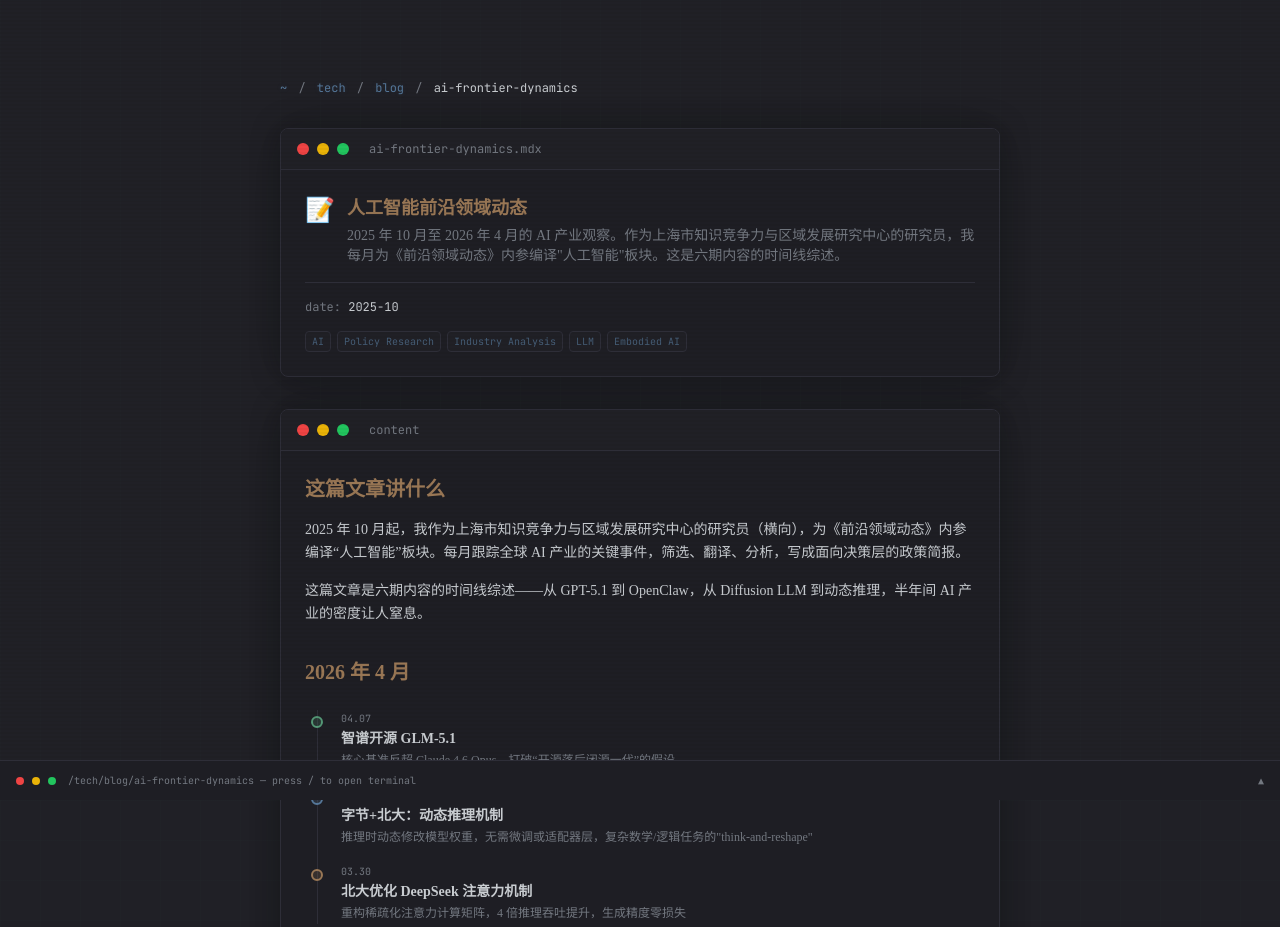
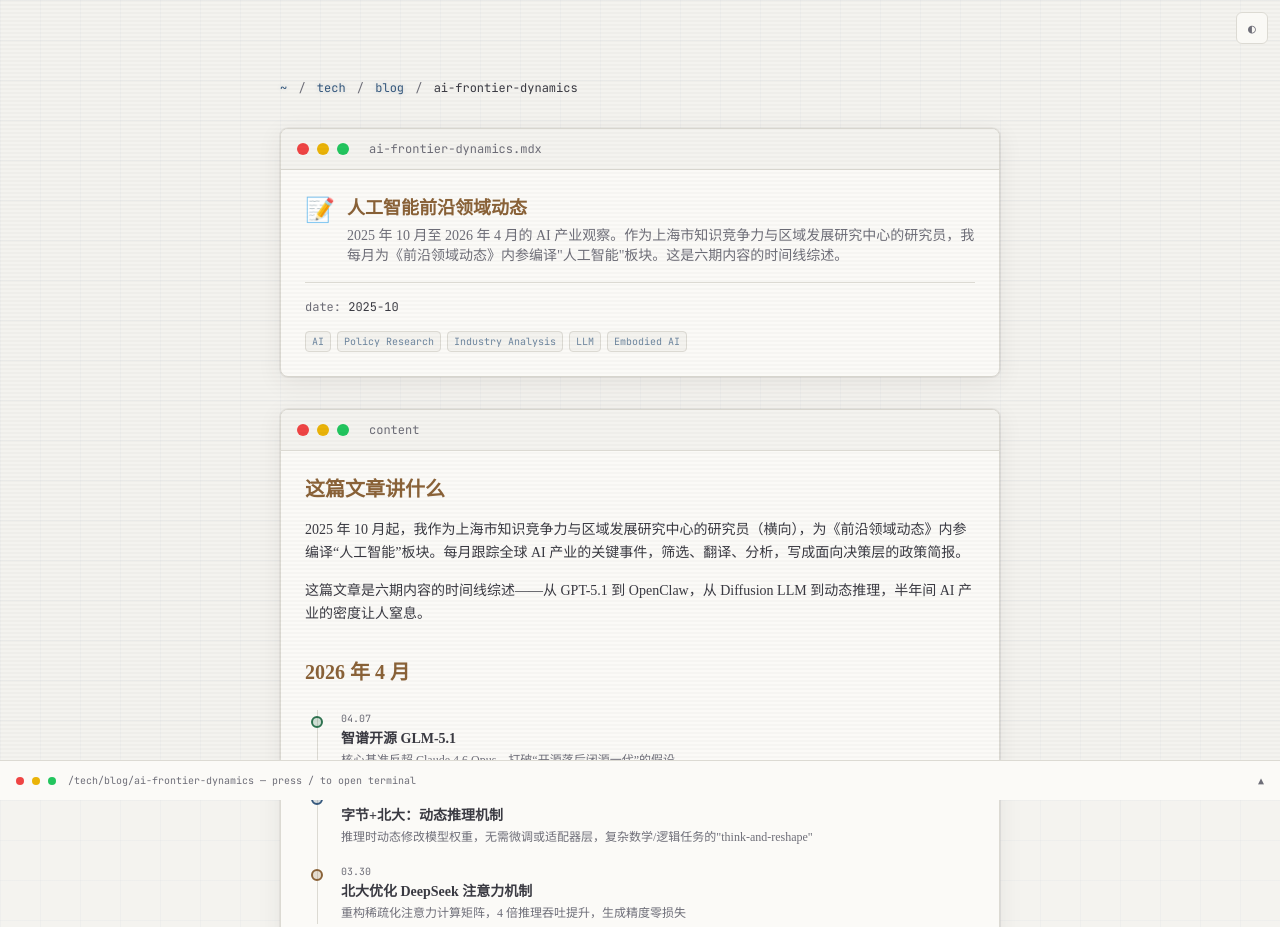
Before and after one commit to lyy0323/lyy0323.github.io, an Astro site: page /tech/blog/ai-frontier-dynamics in a window 1280 px wide. Shown: the top 927 px of the page. Built offline with nearby package versions, Linux system fonts and the light colour scheme; Astro itself is replaced by a stand-in of ours; a web font is replaced by a local one.

Commit message:
feat: add dark/light theme toggle driven by CSS variable color tokens

```diff
--- a/src/components/InteractiveTerminal.tsx
+++ b/src/components/InteractiveTerminal.tsx
@@ -167,6 +167,7 @@
     open <url>              Open external URL in browser
 
   System
+    theme [light|dark|auto] Switch color scheme (default: auto)
     date        neofetch        clear        help
 
   Operators
@@ -435,6 +436,27 @@
     case 'clear':
       return { output: ['__CLEAR__'] };
 
+    case 'theme': {
+      const apply = (window as unknown as { __setTheme?: (m: string) => void }).__setTheme;
+      const current = document.documentElement.dataset.themeMode || 'auto';
+      if (!arg) {
+        return { output: [
+          `theme: ${current}`,
+          '',
+          'usage:',
+          '  theme light    paper & ink',
+          '  theme dark     the terminal default',
+          '  theme auto     follow system setting',
+        ] };
+      }
+      if (!['light', 'dark', 'auto'].includes(arg)) {
+        return { output: [`theme: unknown mode '${arg}'`, '  modes: light | dark | auto'], error: true };
+      }
+      if (!apply) return { output: ['theme: no display attached (headless)'], error: true };
+      apply(arg);
+      return { output: [`theme → ${arg}`] };
+    }
+
     // removed standalone 'qa' — use 'grep qa index.mdx' instead
     case 'qa':
       return { output: ['qa: command moved. use:', '  grep qa index.mdx', '  grep qa index.mdx | more $N'], error: true };
--- /dev/null
+++ b/src/components/ThemeToggle.tsx
@@ -0,0 +1,49 @@
+import { useEffect, useState } from 'react';
+
+type Mode = 'auto' | 'light' | 'dark';
+
+const ORDER: Mode[] = ['auto', 'light', 'dark'];
+const FACE: Record<Mode, string> = { auto: '◐', light: '☀', dark: '☾' };
+const LABEL: Record<Mode, string> = { auto: '跟随系统', light: '亮色', dark: '暗色' };
+
+/**
+ * 三态主题切换：auto → light → dark 循环。
+ * 真正的主题状态由 BaseLayout 里的内联脚本持有（window.__setTheme），
+ * 这里只负责读它、显示图标、把点击转发过去。
+ */
+export default function ThemeToggle() {
+  const [mode, setMode] = useState<Mode>('auto');
+
+  useEffect(() => {
+    const sync = () => {
+      const current = document.documentElement.dataset.themeMode as Mode | undefined;
+      setMode(current && ORDER.includes(current) ? current : 'auto');
+    };
+    sync();
+    window.addEventListener('theme-change', sync);
+    return () => window.removeEventListener('theme-change', sync);
+  }, []);
+
+  const cycle = () => {
+    const next = ORDER[(ORDER.indexOf(mode) + 1) % ORDER.length];
+    const set = (window as unknown as { __setTheme?: (m: Mode) => void }).__setTheme;
+    if (set) set(next);
+    else setMode(next);
+  };
+
+  return (
+    <button
+      type="button"
+      onClick={cycle}
+      title={`主题：${LABEL[mode]}（点击切换）`}
+      aria-label={`当前主题：${LABEL[mode]}，点击切换`}
+      className="fixed top-3 right-3 z-[9999] grid h-8 w-8 place-items-center rounded-md
+        border border-terminal-border bg-terminal-surface/85 backdrop-blur-sm
+        text-[13px] leading-none text-terminal-muted
+        hover:text-terminal-green hover:border-terminal-green/40
+        transition-colors duration-200 select-none"
+    >
+      {FACE[mode]}
+    </button>
+  );
+}
--- a/src/pages/tech/blog/[slug].astro
+++ b/src/pages/tech/blog/[slug].astro
@@ -60,7 +60,7 @@
         <div class="terminal-dot bg-green-500"></div>
         <span class="ml-3 text-xs text-terminal-muted">content</span>
       </div>
-      <div class="p-5 sm:p-6 prose prose-invert prose-sm max-w-none
+      <div class="p-5 sm:p-6 prose dark:prose-invert prose-sm max-w-none
         prose-headings:text-terminal-amber prose-headings:font-lxgw prose-headings:font-semibold
         prose-p:text-terminal-text prose-p:font-lxgw prose-p:leading-relaxed
         prose-strong:text-terminal-green
--- a/src/pages/tech/projects/[slug].astro
+++ b/src/pages/tech/projects/[slug].astro
@@ -115,7 +115,7 @@
         <div class="terminal-dot bg-green-500"></div>
         <span class="ml-3 text-xs text-terminal-muted">README.md</span>
       </div>
-      <div class="p-5 sm:p-6 prose prose-invert prose-sm max-w-none
+      <div class="p-5 sm:p-6 prose dark:prose-invert prose-sm max-w-none
         prose-headings:text-terminal-amber prose-headings:font-lxgw prose-headings:font-semibold
         prose-p:text-terminal-text prose-p:font-lxgw prose-p:leading-relaxed
         prose-strong:text-terminal-green
--- a/src/styles/global.css
+++ b/src/styles/global.css
@@ -72,23 +72,70 @@
 }
 
 @layer base {
+  /* ── 主题变量 ──────────────────────────────────────────────
+     颜色以「空格分隔的 RGB 通道」形式暴露，配合 tailwind.config.mjs 里的
+     rgb(var(--x) / <alpha-value>) 使用。暗色为 :root 默认值，与加入切换前
+     完全一致；亮色只在 html 缺少 .dark 时覆盖，且保持同一组色相，
+     仅把明度下压到 32–40% 以保证在浅底上的可读性。            */
+  :root {
+    color-scheme: dark;
+
+    --c-bg: 32 32 38;          /* #202026 */
+    --c-surface: 30 30 36;     /* #1e1e24 */
+    --c-border: 46 46 56;      /* #2e2e38 */
+    --c-text: 200 204 208;     /* #c8ccd0 */
+    --c-muted: 115 120 128;    /* #737880 */
+    --c-green: 85 153 119;     /* #559977 */
+    --c-cyan: 85 119 153;      /* #557799 */
+    --c-amber: 153 119 85;     /* #997755 */
+    --c-pink: 153 85 119;      /* #995577 */
+    --c-purple: 119 85 153;    /* #775599 */
+
+    --scanline: rgba(0, 0, 0, 0.03);
+    --grid-tint: rgba(85, 153, 119, 0.02);
+    --window-shadow: 0 0 30px rgba(0, 0, 0, 0.3), 0 0 60px rgba(85, 153, 119, 0.02);
+    --scroll-thumb-hover: #3e3e48;
+  }
+
+  html:not(.dark) {
+    color-scheme: light;
+
+    --c-bg: 244 243 239;       /* #f4f3ef */
+    --c-surface: 251 250 247;  /* #fbfaf7 */
+    --c-border: 220 218 211;   /* #dcdad3 */
+    --c-text: 58 58 66;        /* #3a3a42 */
+    --c-muted: 110 110 120;    /* #6e6e78 */
+    --c-green: 47 115 80;      /* #2f7350 */
+    --c-cyan: 53 88 125;       /* #35587d */
+    --c-amber: 138 98 56;      /* #8a6238 */
+    --c-pink: 138 63 98;       /* #8a3f62 */
+    --c-purple: 95 64 144;     /* #5f4090 */
+
+    /* 浅底上要更淡，否则 2px 条纹会像脏点 */
+    --scanline: rgba(0, 0, 0, 0.018);
+    /* 原 .02 的绿色网格在浅底上几乎不可见 */
+    --grid-tint: rgba(85, 119, 153, 0.035);
+    --window-shadow: 0 0 0 1px rgba(0, 0, 0, 0.05), 0 6px 24px rgba(60, 55, 45, 0.08);
+    --scroll-thumb-hover: #c9c6bd;
+  }
+
   ::selection {
-    background-color: rgba(85, 153, 119, 0.25);
-    color: #559977;
+    background-color: rgb(var(--c-green) / 0.25);
+    color: rgb(var(--c-green));
   }
 
   ::-webkit-scrollbar {
     width: 6px;
   }
   ::-webkit-scrollbar-track {
-    background: #202026;
+    background: rgb(var(--c-bg));
   }
   ::-webkit-scrollbar-thumb {
-    background: #2e2e38;
+    background: rgb(var(--c-border));
     border-radius: 3px;
   }
   ::-webkit-scrollbar-thumb:hover {
-    background: #3e3e48;
+    background: var(--scroll-thumb-hover);
   }
 
   html {
@@ -96,8 +143,8 @@
   }
 
   body {
-    background-color: #202026;
-    color: #c8ccd0;
+    background-color: rgb(var(--c-bg));
+    color: rgb(var(--c-text));
     font-family: 'JetBrains Mono', 'Fira Code', Menlo, monospace;
     overflow-x: hidden;
   }
@@ -106,7 +153,7 @@
 @layer components {
   .terminal-window {
     @apply bg-terminal-surface border border-terminal-border rounded-lg overflow-hidden;
-    box-shadow: 0 0 30px rgba(0, 0, 0, 0.3), 0 0 60px rgba(85, 153, 119, 0.02);
+    box-shadow: var(--window-shadow);
   }
 
   .terminal-header {
@@ -135,10 +182,10 @@
 
   .link-glow {
     @apply text-terminal-cyan hover:text-terminal-green transition-colors duration-300;
-    text-shadow: 0 0 5px rgba(85, 119, 153, 0.2);
+    text-shadow: 0 0 5px rgb(var(--c-cyan) / 0.2);
   }
   .link-glow:hover {
-    text-shadow: 0 0 10px rgba(85, 153, 119, 0.3);
+    text-shadow: 0 0 10px rgb(var(--c-green) / 0.3);
   }
 
   .scanline::after {
@@ -149,8 +196,8 @@
       0deg,
       transparent,
       transparent 2px,
-      rgba(0, 0, 0, 0.03) 2px,
-      rgba(0, 0, 0, 0.03) 4px
+      var(--scanline) 2px,
+      var(--scanline) 4px
     );
     pointer-events: none;
     z-index: 1;
@@ -158,8 +205,8 @@
 
   .grid-bg {
     background-image:
-      linear-gradient(rgba(85, 153, 119, 0.02) 1px, transparent 1px),
-      linear-gradient(90deg, rgba(85, 153, 119, 0.02) 1px, transparent 1px);
+      linear-gradient(var(--grid-tint) 1px, transparent 1px),
+      linear-gradient(90deg, var(--grid-tint) 1px, transparent 1px);
     background-size: 40px 40px;
   }
 
--- a/tailwind.config.mjs
+++ b/tailwind.config.mjs
@@ -1,20 +1,23 @@
 /** @type {import('tailwindcss').Config} */
 export default {
+  darkMode: 'class',
   content: ['./src/**/*.{astro,html,js,jsx,md,mdx,svelte,ts,tsx,vue}'],
   theme: {
     extend: {
       colors: {
+        // 通道值 + <alpha-value>：颜色由 src/styles/global.css 的 CSS 变量提供，
+        // 因此 bg-terminal-green/10 这类透明度写法在亮/暗两套主题下都自动成立。
         terminal: {
-          bg: '#202026',
-          surface: '#1e1e24',
-          border: '#2e2e38',
-          green: '#559977',
-          cyan: '#557799',
-          amber: '#997755',
-          pink: '#995577',
-          purple: '#775599',
-          muted: '#737880',
-          text: '#c8ccd0',
+          bg: 'rgb(var(--c-bg) / <alpha-value>)',
+          surface: 'rgb(var(--c-surface) / <alpha-value>)',
+          border: 'rgb(var(--c-border) / <alpha-value>)',
+          green: 'rgb(var(--c-green) / <alpha-value>)',
+          cyan: 'rgb(var(--c-cyan) / <alpha-value>)',
+          amber: 'rgb(var(--c-amber) / <alpha-value>)',
+          pink: 'rgb(var(--c-pink) / <alpha-value>)',
+          purple: 'rgb(var(--c-purple) / <alpha-value>)',
+          muted: 'rgb(var(--c-muted) / <alpha-value>)',
+          text: 'rgb(var(--c-text) / <alpha-value>)',
         },
       },
       fontFamily: {
```
Also changed, not shown: CLAUDE.md (+2 -1 lines), src/layouts/BaseLayout.astro (+32 -1 lines).
